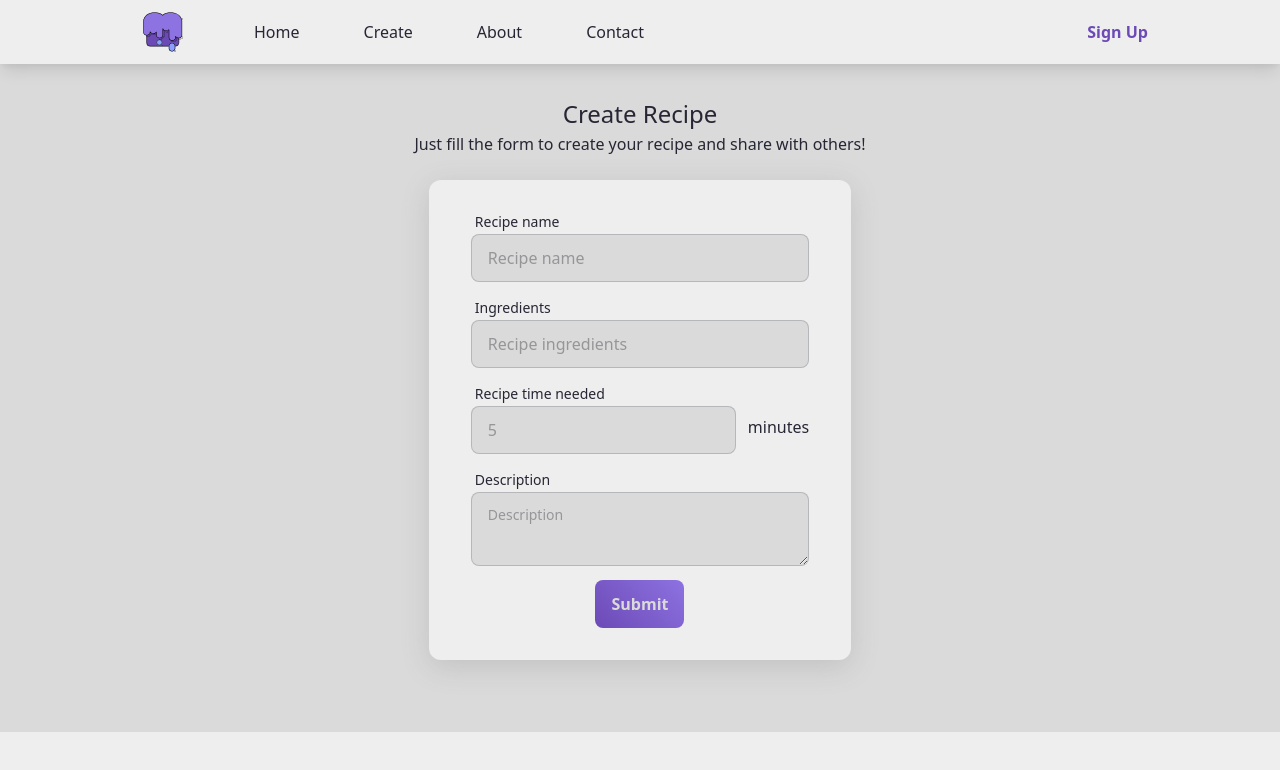
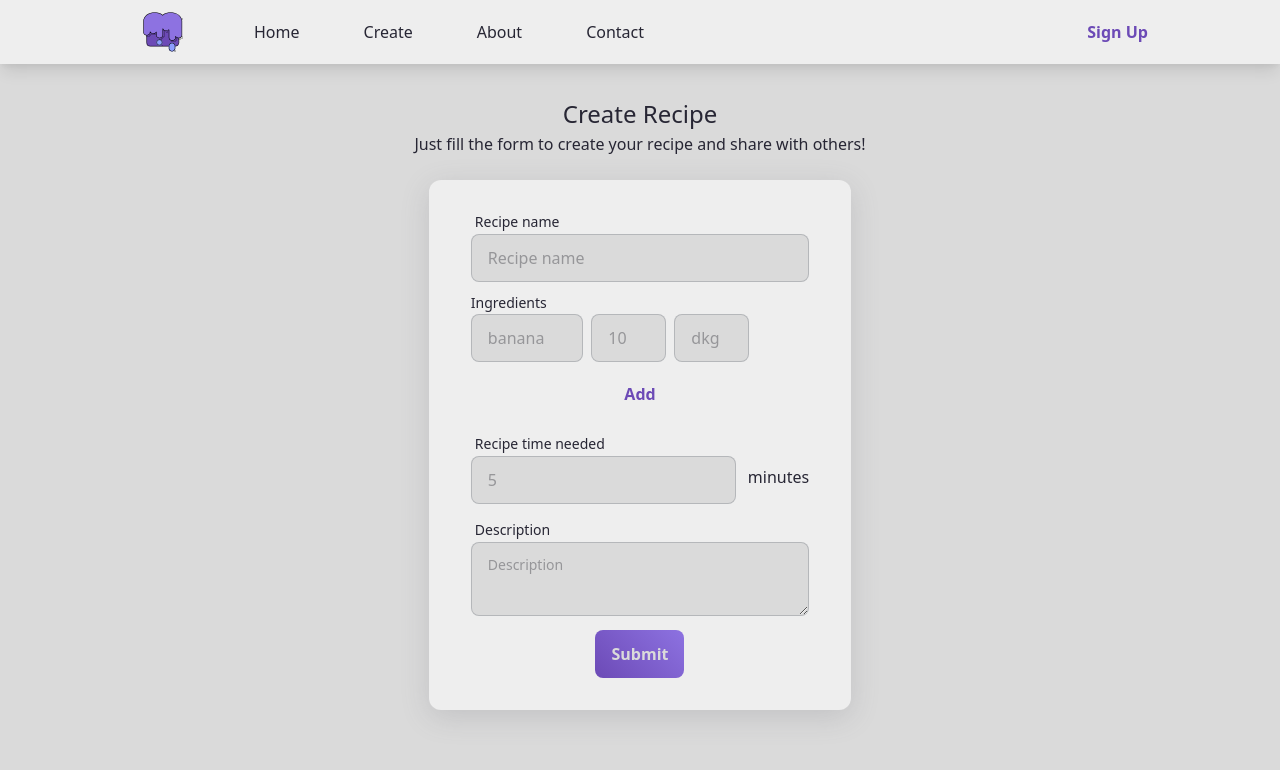
Before and after one commit to csgreg/recipe-frontend, a SvelteKit app: page /create-recipe in a window 1280 px wide. Shown: the top 770 px of the page. Built offline with nearby package versions, Linux system fonts and the light colour scheme.

Commit message:
create and integrate

```diff
--- /dev/null
+++ b/src/components/ingredient-selector/ingredient-selector.svelte
@@ -0,0 +1,81 @@
+<script lang="ts">
+	import Button from 'components/button/button.svelte';
+	import { ButtonKind } from 'components/button/types';
+	import Input from 'components/input/input.svelte';
+	import Suggester from 'components/suggester/suggester.svelte';
+	import type { IngredientInputRowState } from './types';
+
+	export let label: string = 'Ingredients';
+	export let value: IngredientInputRowState[] = [];
+
+	const handleAddRow = (e: any) => {
+		e.preventDefault();
+		value = [...value, { name: '', number: '', unit: '', isUnitSelected: false }];
+	};
+</script>
+
+{#if label}
+	<span class="label-text">{label}</span>
+{/if}
+{#each value as _, i}
+	<div class="ingredint-selector">
+		<div class="name-input">
+			<Input domId="ingredient-name" bind:inputValue={value[i].name} placeholder="banana" />
+		</div>
+		<div class="number-input">
+			<Input
+				domId="ingredient-number"
+				bind:inputValue={value[i].number}
+				type="number"
+				placeholder="10"
+			/>
+		</div>
+		<div class="unit-input">
+			<Suggester
+				options={['dkg', 'gram', 'cup', 'piece', 'kg', 'ml', 'dl', 'l']}
+				bind:inputValue={value[i].unit}
+				placeholder="dkg"
+				bind:selected={value[i].isUnitSelected}
+			/>
+		</div>
+	</div>
+{/each}
+<div class="add-btn">
+	<Button onClick={handleAddRow} kind={ButtonKind.Text}>Add</Button>
+</div>
+
+<style lang="scss">
+	@import '../../style/variables.scss';
+
+	.label-text {
+		color: $text-primary;
+		padding-bottom: $spacing-01;
+	}
+
+	.ingredint-selector {
+		display: flex;
+		max-width: 250px;
+		margin-bottom: $spacing-03;
+
+		.number-input {
+			max-width: 30%;
+			margin-right: $spacing-03;
+		}
+
+		.name-input {
+			margin-right: $spacing-03;
+			max-width: 45%;
+		}
+
+		.unit-input {
+			min-width: 30%;
+			margin-right: 0;
+		}
+	}
+
+	.add-btn {
+		width: 100%;
+		display: flex;
+		justify-content: center;
+	}
+</style>
--- /dev/null
+++ b/src/components/ingredient-selector/types.ts
@@ -0,0 +1,6 @@
+export interface IngredientInputRowState {
+	name: string;
+	number: string;
+	unit: string;
+	isUnitSelected: boolean;
+}
--- a/src/components/suggester/suggester.svelte
+++ b/src/components/suggester/suggester.svelte
@@ -55,9 +55,7 @@
 		// return str.replace(/<(strong)>/g, "").replace(/<\/(strong)>/g, "");
 	};
 
-	/* NAVIGATING OVER THE LIST OF COUNTRIES W HIGHLIGHTING */
 	let hiLiteIndex: any = null;
-	//$: console.log(hiLiteIndex);
 	$: hiLitedCountry = filteredOptions[hiLiteIndex];
 
 	const navigateList = (e: any) => {
@@ -94,6 +92,7 @@
 		bind:value={inputValue}
 		on:input={filterOptions}
 		on:blur={hideSuggestions}
+		autocomplete="off"
 	/>
 </div>
 
--- a/src/routes/api/recipes/create/+server.ts
+++ b/src/routes/api/recipes/create/+server.ts
@@ -3,7 +3,6 @@ import { createRecipe } from 'src/pocketbase';
 
 export async function POST(event: any) {
 	const body = await event.request.json();
-	console.log(body);
 	const result = await createRecipe(body);
 	return json(result);
 }
--- a/src/routes/create-recipe/+page.svelte
+++ b/src/routes/create-recipe/+page.svelte
@@ -5,20 +5,62 @@
 	import Alert from 'components/alert/alert.svelte';
 	import { ButtonKind } from 'components/button/types';
 	import { api_routes } from 'src/routes';
+	import IngredientSelector from 'components/ingredient-selector/ingredient-selector.svelte';
+	import type { IngredientInputRowState } from 'components/ingredient-selector/types';
 
 	let name: string;
 	let description: string;
 	let time: number;
+	let ingredients: IngredientInputRowState[] = [
+		{ name: '', number: '', unit: '', isUnitSelected: false }
+	];
 
 	let loading: boolean = false;
 	let message: string = '';
 	let isError: boolean = false;
+
+	$: console.log(...ingredients);
 
 	const handleSubmit = (e: any) => {
 		e.preventDefault();
 		isError = false;
 		message = '';
 		loading = true;
+		let isErrorFound = false;
+
+		if (!name) {
+			message = 'Please add a name for your recipe!';
+			isErrorFound = true;
+		}
+
+		if (!description) {
+			message = 'Please add description for your recipe!';
+			isErrorFound = true;
+		}
+
+		if (!time) {
+			message = 'Please add recipe time!';
+			isErrorFound = true;
+		}
+
+		ingredients.forEach((ingredient: IngredientInputRowState) => {
+			if (
+				!ingredient.name ||
+				!ingredient.number ||
+				!ingredient.unit ||
+				!ingredient.isUnitSelected
+			) {
+				message = 'Missing information in ingredients';
+				isErrorFound = true;
+			}
+		});
+
+		if (isErrorFound) {
+			isError = true;
+			loading = false;
+			return;
+		}
+
 		fetch(api_routes.create_recipe, {
 			method: 'POST',
 			headers: {
@@ -28,7 +70,7 @@
 				name,
 				time,
 				description,
-				ingredients: { banan: '10dkg' }
+				ingredients
 			})
 		})
 			.then((response) => response.json())
@@ -62,7 +104,7 @@
 				/>
 			</div>
 			<div class="container recipe-input-container">
-				<Input domId="recipe-ingredints" placeholder="Recipe ingredients" label="Ingredients" />
+				<IngredientSelector bind:value={ingredients} />
 			</div>
 			<div class="container time-input-container">
 				<Input
```
